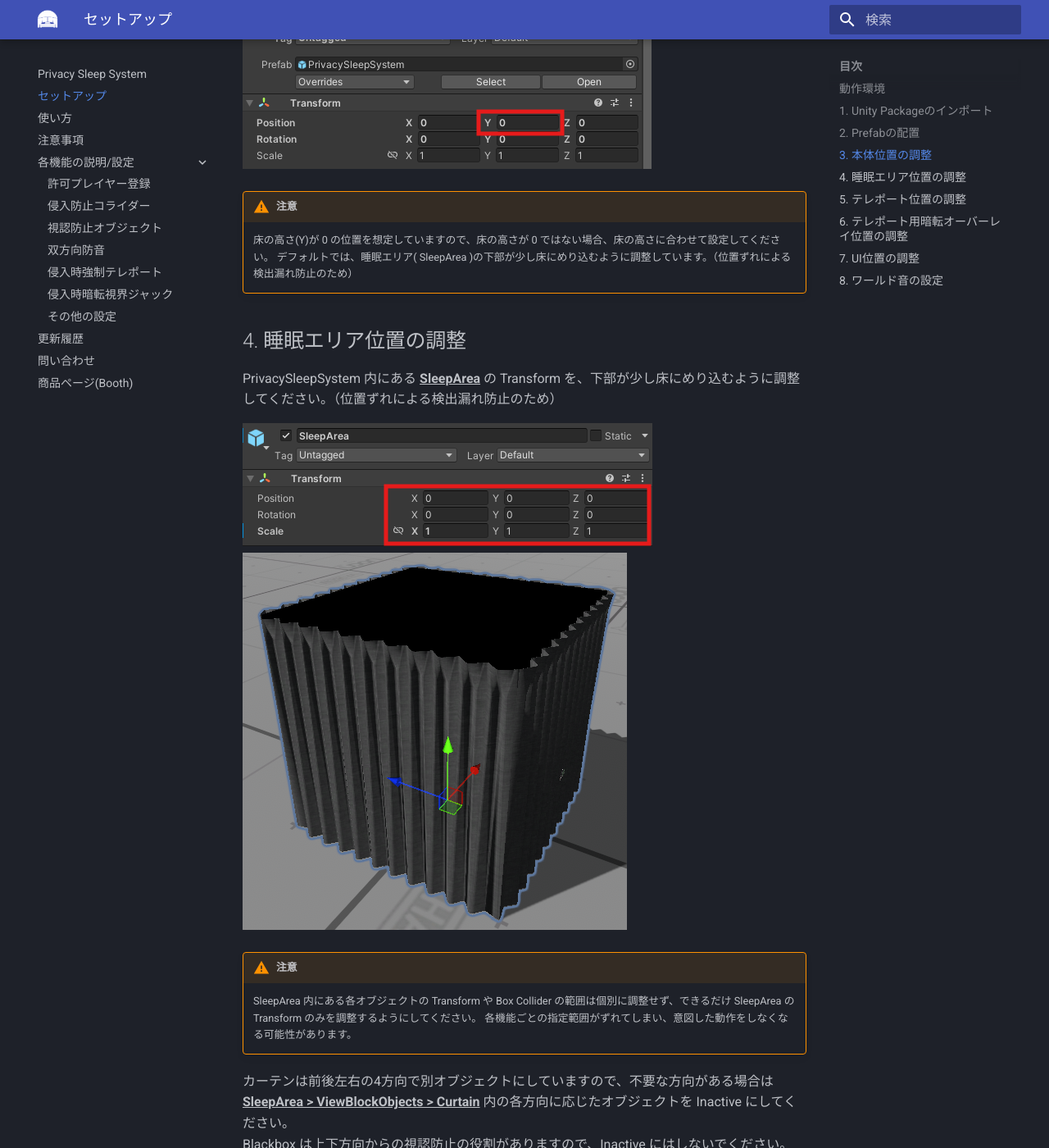
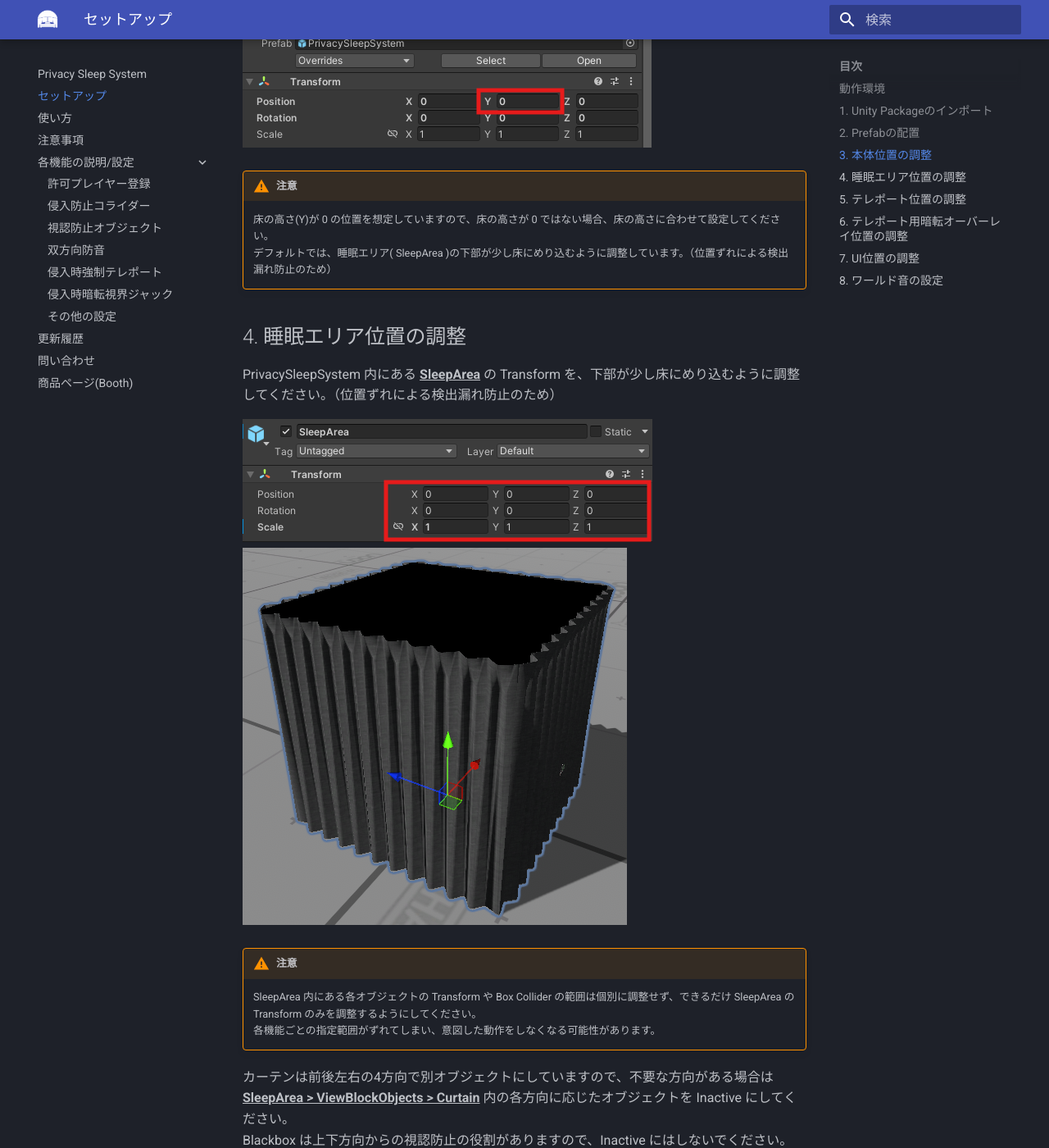
Before and after one commit to kogoro0320/privacy-sleep-system-docs, an MkDocs documentation site: the page built from docs/setup.md, in a window 1280 px wide and 1400 px high, scrolled down 810 px. Shown: the whole window at 82% size. Built offline with MkDocs 1.6.1 and Material for MkDocs 9.7.7, drawn with Linux system fonts in a browser that asks for light colours; part of the change alters nothing that is shown; some of the changed text lies outside the part shown.

Commit message:
セットアップ修正

```diff
--- a/docs/setup.md
+++ b/docs/setup.md
@@ -17,13 +17,12 @@
 
 ## 3. 本体位置の調整
 
-配置した <u>**PrivacySleepSystem**</u> を選択し、Inspector より Transform の <u>**Position Y が 0**</u> となっていることを確認してください。<br>
-0 になっていない場合は、0 に設定してください。
+配置した <u>**PrivacySleepSystem**</u> を選択し、Inspector より Transform の <u>**Position Y が 0**</u> となっていることを確認してください。
 
 ![設定画面](images/setup_03-01.png)
 
 !!! warning "注意"
-    床の高さ(Y)が 0 の位置を想定していますので、床の高さが 0 ではない場合、床の高さに合わせて設定してください。
+    床の高さ(Y)が 0 の位置を想定していますので、床の高さが 0 ではない場合、床の高さに合わせて設定してください。<br>
     デフォルトでは、睡眠エリア( SleepArea )の下部が少し床にめり込むように調整しています。（位置ずれによる検出漏れ防止のため）
 
 ## 4. 睡眠エリア位置の調整
@@ -34,7 +33,7 @@ PrivacySleepSystem 内にある <u>**SleepArea**</u> の Transform を、下部
 ![設定画面](images/setup_04-02.png)
 
 !!! warning "注意"
-    SleepArea 内にある各オブジェクトの Transform や Box Collider の範囲は個別に調整せず、できるだけ SleepArea の Transform のみを調整するようにしてください。
+    SleepArea 内にある各オブジェクトの Transform や Box Collider の範囲は個別に調整せず、できるだけ SleepArea の Transform のみを調整するようにしてください。<br>
     各機能ごとの指定範囲がずれてしまい、意図した動作をしなくなる可能性があります。
 
 カーテンは前後左右の4方向で別オブジェクトにしていますので、不要な方向がある場合は <u>**SleepArea > ViewBlockObjects > Curtain**</u> 内の各方向に応じたオブジェクトを Inactive にしてください。<br>
@@ -42,14 +41,14 @@ Blackbox は上下方向からの視認防止の役割がありますので、In
 
 ![設定画面](images/setup_04-03.png)
 
-調整が完了したら、SleepArea > ViewBlockObjects は Inactive にしても問題ありません。
-
 !!! tips "推奨設定"
     SleepArea の X:Y:Z のスケール比率を 1:1:1 以外に変更すると、カーテンのテクスチャ比率が崩れることがあります。<br>
     必要に応じて、カーテンのマテリアルの Tiling を調整してください。<br>
     <br>
     また、4枚のカーテンは同じマテリアルを共有しています。<br>
     前後左右の各カーテンで異なる比率にしたい場合は、マテリアルを複製して個別に設定してください。
+
+調整が完了したら、SleepArea > ViewBlockObjects は Inactive にしても問題ありません。
 
 ## 5. テレポート位置の調整
 
```
